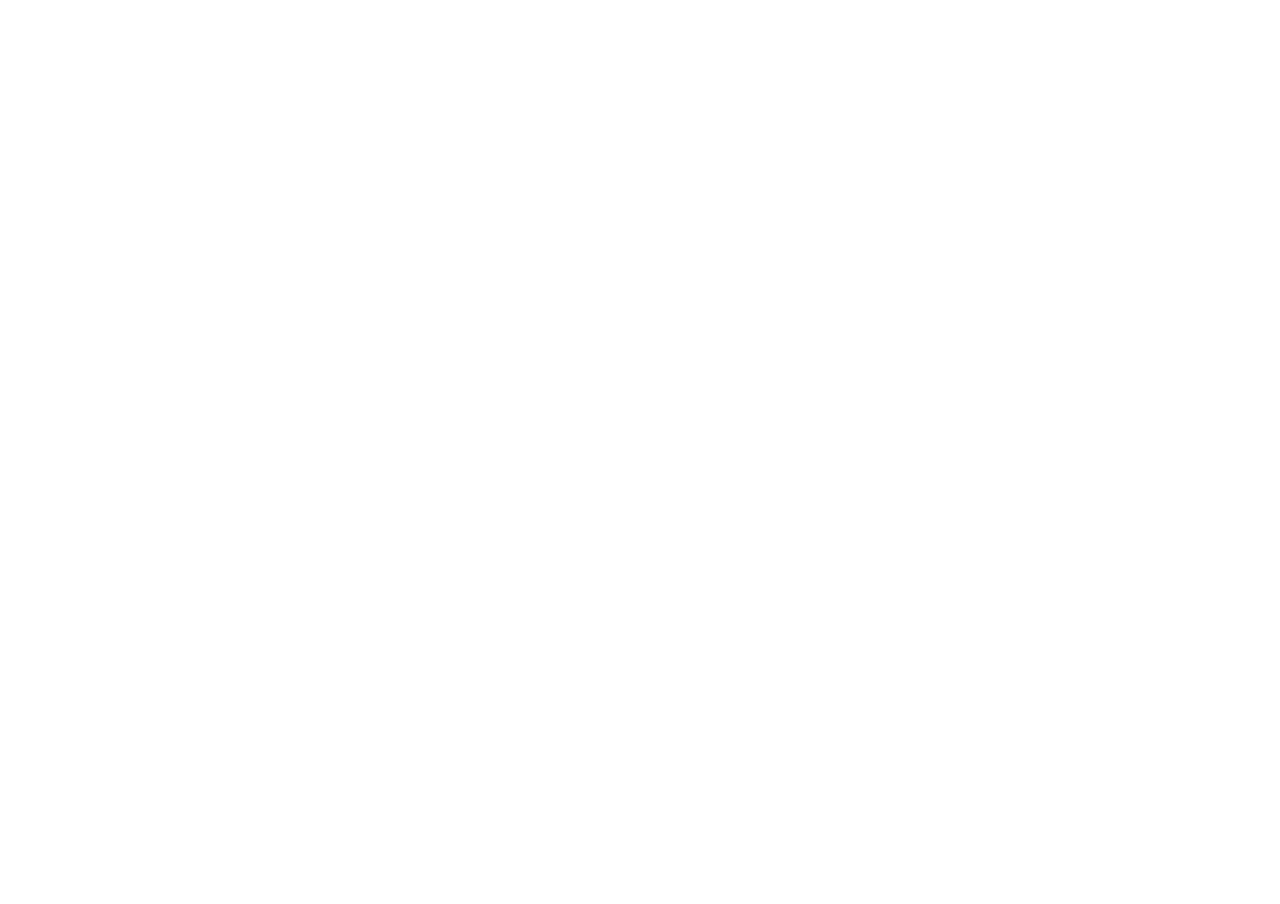
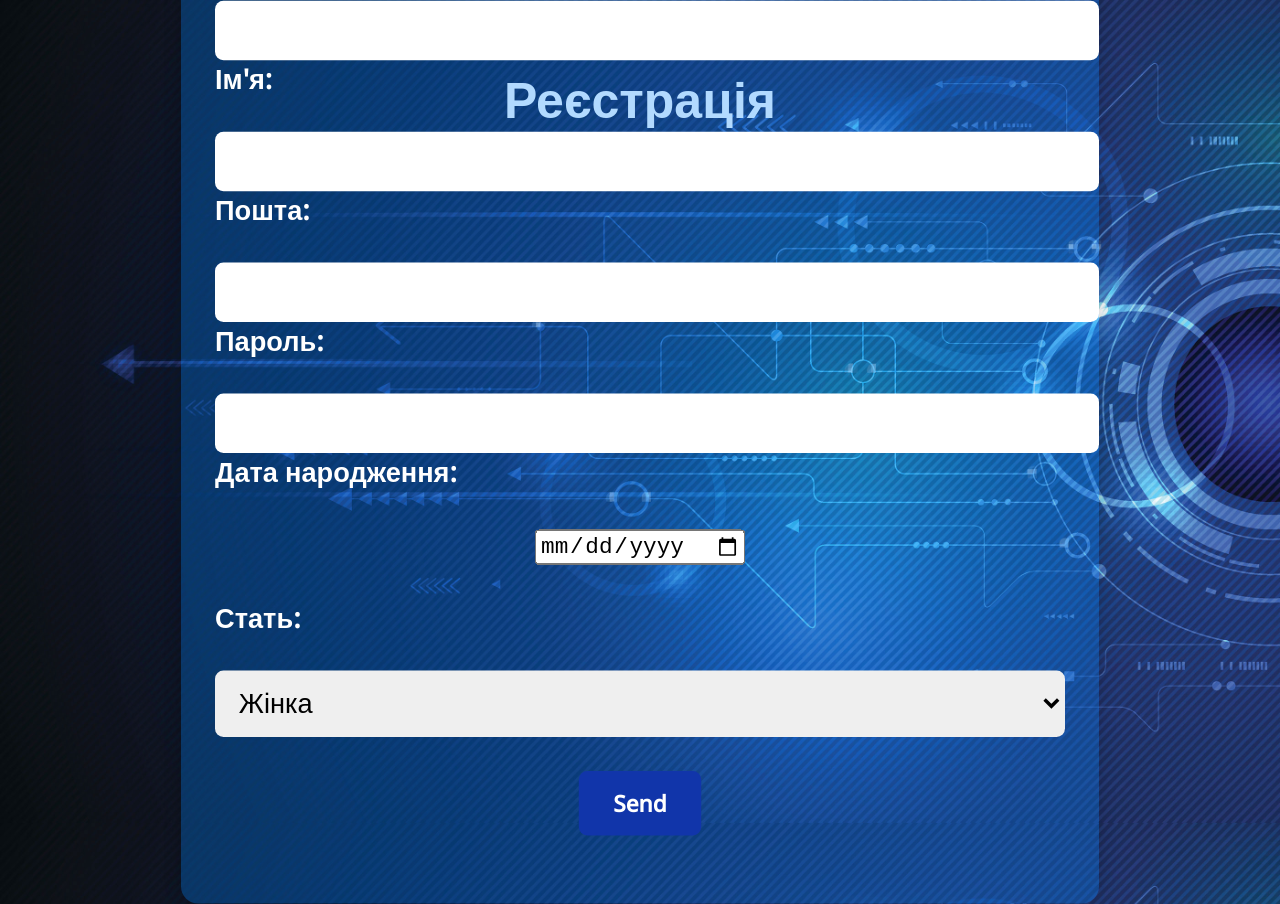
Before and after one commit to Lizok7/Lizok_Bondarenko, a plain HTML site: page lab_1.html in a window 1280 px wide. Before the commit the page ends 800 px from the top, so only its background shows below. Drawn offline with nearby package versions, Linux system fonts and the light colour scheme.

Commit message:
Практична №2

```diff
--- a/lab_1.html
+++ b/lab_1.html
@@ -0,0 +1,38 @@
+<!DOCTYPE html>
+<html lang="en">
+<head>
+    <meta charset="UTF-8">
+    <meta name="viewport" content="width=device-width, initial-scale=1.0">
+    <title>Мій веб-сайт</title>
+    <link rel="stylesheet" href="style_lb_1.css">
+    <link rel="preconnect" href="https://fonts.googleapis.com">
+    <link rel="preconnect" href="https://fonts.gstatic.com" crossorigin>
+    <link href="https://fonts.googleapis.com/css2?family=Open+Sans:wght@500&display=swap" rel="stylesheet">
+</head>
+<body>
+    <h1 class="textbox">Реєстрація</h1>
+        <form>
+        <label for="first_name">Прізвище:</label>
+        <input type="text" id="first_name" name="first_name">
+
+        <label for="last_name">Ім'я:</label>
+        <input type="text" id="last_name" name="last_name">
+
+        <label for="email">Пошта:</label>
+        <input type="email" id="email" name="email">
+
+        <label for="password">Пароль:</label>
+        <input type="password" id="password" name="password">
+
+        <label for="birthdate">Дата народження:</label>
+        <input type="date" id="birthdate" name="birthdate">
+
+        <label for="sex">Стать:</label>
+        <select id="sex" name="sex">
+            <option value="Female" selected>Жінка</option>
+            <option value="Male">Чоловік</option>
+        </select>
+        <input type="submit" value="Send">
+    </form>
+</body>
+</html>
--- a/style_1.css
+++ b/style_1.css
@@ -3,12 +3,12 @@ body {
     font-family: 'Open Sans', sans-serif;
     padding: 0;
     background: #fff;
-}
-.header {
     background-image: url('bg.jpg');
     height: 100vh;
     background-repeat: no-repeat;
     background-size: cover;
+}
+.header {
     position: relative;
     text-align: center;
 }
--- a/style_2.css
+++ b/style_2.css
@@ -3,13 +3,12 @@ body {
     font-family: 'Open Sans', sans-serif;
     padding: 0;
     background: #fff;
-}
-
-.header {
     background-image: url('bg.jpg');
     height: 100vh;
     background-repeat: no-repeat;
     background-size: cover;
+}
+.header {
     position: relative;
     text-align: center;
 }
--- a/style_3.css
+++ b/style_3.css
@@ -3,13 +3,12 @@ body {
     font-family: 'Open Sans', sans-serif;
     padding: 0;
     background: #fff;
-}
-
-.header {
     background-image: url('bg.jpg');
     height: 100vh;
     background-repeat: no-repeat;
     background-size: cover;
+}
+.header {
     position: relative;
     text-align: center;
 }
--- a/style_4.css
+++ b/style_4.css
@@ -3,13 +3,12 @@ body {
     font-family: 'Open Sans', sans-serif;
     padding: 0;
     background: #fff;
-}
-
-.header {
     background-image: url('bg.jpg');
     height: 100vh;
     background-repeat: no-repeat;
     background-size: cover;
+}
+.header {
     position: relative;
     text-align: center;
 }
--- /dev/null
+++ b/style_lb_1.css
@@ -0,0 +1,79 @@
+body {
+    margin: 0;
+    font-family: 'Open Sans', sans-serif;
+    padding: 0;
+    background: #fff url('bg.jpg') no-repeat center center fixed;
+    background-size: cover;
+    height: 100vh;
+    display: flex;
+    justify-content: center;
+    align-items: center;
+}
+
+form {
+    width: 500px;
+    padding: 20px;
+    background-color: rgba(0, 132, 255, 0.3);
+    border-radius: 10px;
+    box-shadow: 0 0 10px rgba(0, 0, 0, 0.2);
+    text-align: center;
+    transform: scale(1.7);
+    position: relative;
+}
+
+.textbox {
+    color: #fff;
+    font-size: 50px;
+    text-align: center;
+    font-weight: bold;
+    margin-top: 65px;
+    margin-bottom: 20px;
+    position: absolute;
+    top: 0;
+    left: 50%;
+    transform: translateX(-50%);
+}
+
+label {
+    color: #ffffff;
+    font-weight: bold;
+    margin-bottom: 5px;
+    display: block;
+    text-align: left;
+}
+
+input[type="text"],
+input[type="email"],
+input[type="password"],
+select {
+    width: 100%;
+    padding: 10px;
+    margin: 0 auto;
+    border: none;
+    border-radius: 5px;
+}
+
+input[type="submit"] {
+    background-color: rgb(17, 53, 170);
+    color: white;
+    padding: 10px 20px;
+    border: none;
+    border-radius: 5px;
+    cursor: pointer;
+    font-family: 'Open Sans', sans-serif;
+    font-weight: bold;
+    transition: color 0.3s linear;
+}
+
+select {
+    font-size: 16px;
+}
+
+label,
+input,
+select {
+    margin-bottom: 20px;
+}
+input[type="submit"]:hover{
+    background-color:aqua;
+}
```
Also changed, not shown: style.css (+4 -7 lines).
